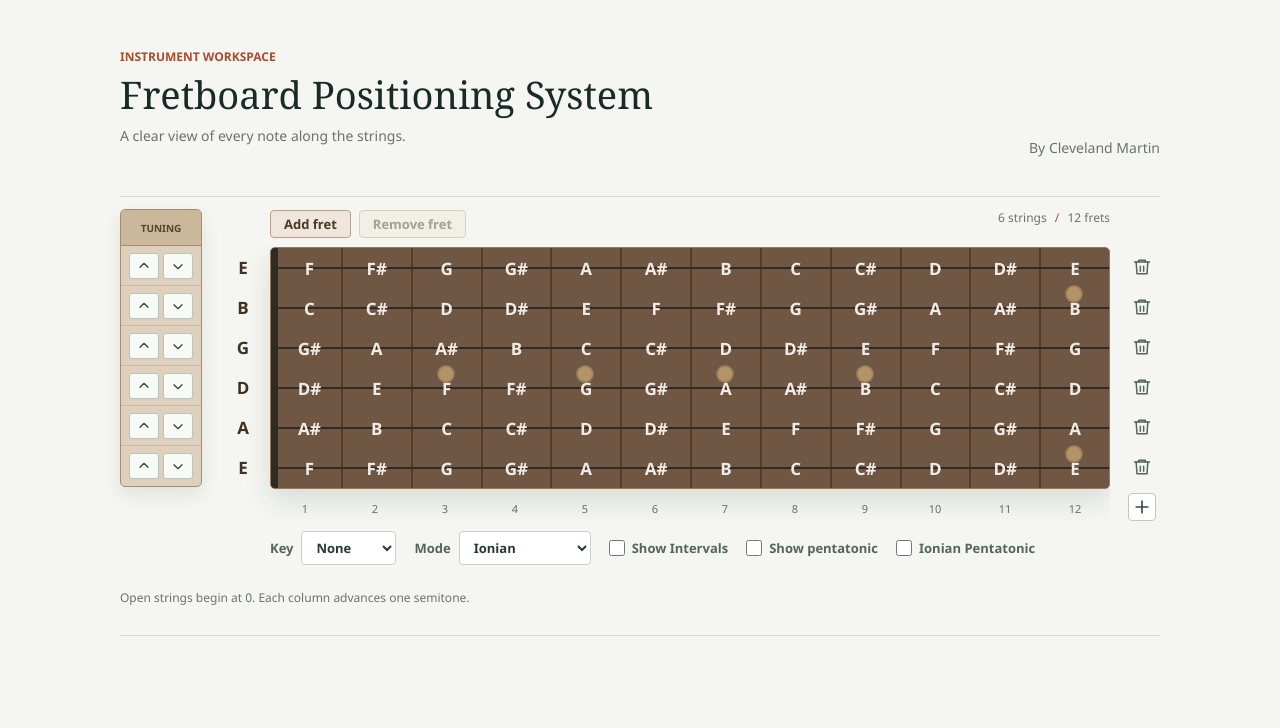
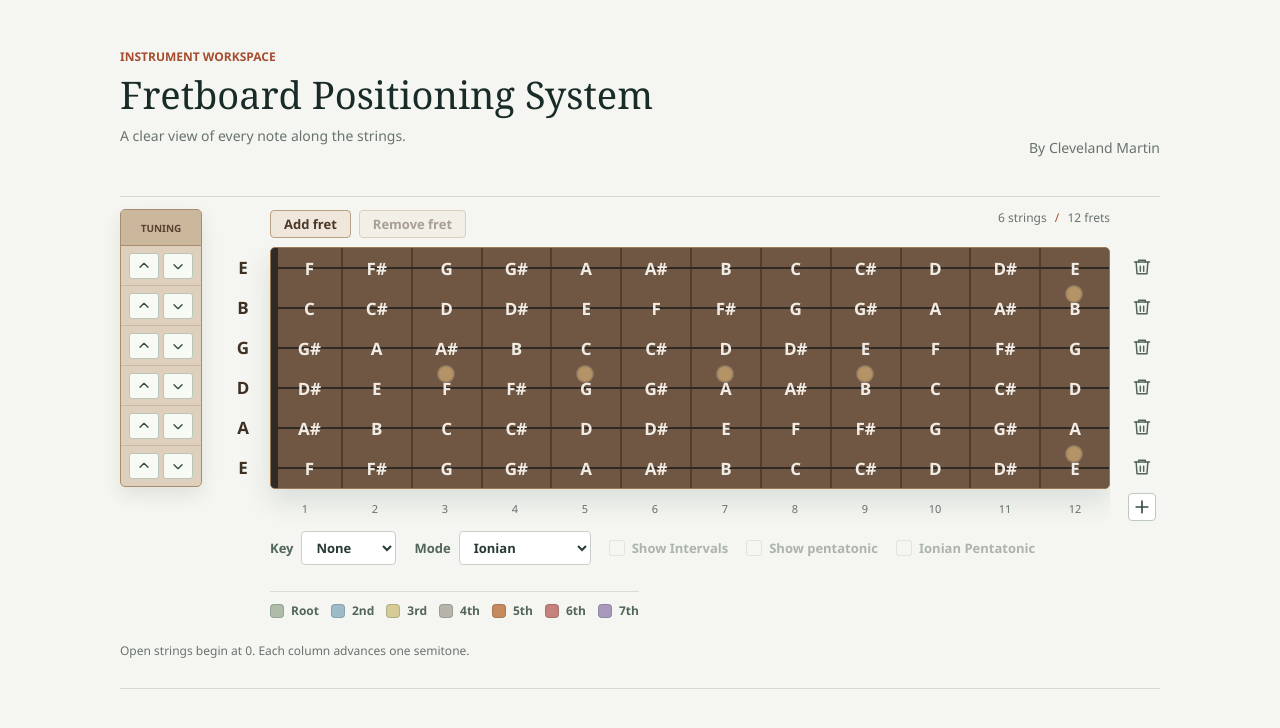
Before and after one commit to ClevelandMartin/FBPS, a React (Vite) app: page / in a window 1280 px wide. Shown: the top 728 px of the page. Built offline with nearby package versions, Linux system fonts and the light colour scheme.

Commit message:
UI Updates! color codes added

```diff
--- a/src/App.css
+++ b/src/App.css
@@ -845,12 +845,53 @@ button:disabled {
 	white-space: nowrap;
 }
 
+.pentatonic-toggle.is-disabled {
+	opacity: 0.45;
+	cursor: not-allowed;
+}
+
 .pentatonic-toggle input {
 	width: 16px;
 	height: 16px;
 	margin: 0;
 	accent-color: #b66c36;
 	cursor: pointer;
+}
+
+.pentatonic-toggle input:disabled {
+	cursor: not-allowed;
+}
+
+.interval-legend {
+	display: flex;
+	flex-wrap: wrap;
+	gap: 8px 12px;
+	margin-top: 16px;
+	padding-top: 12px;
+	border-top: 1px solid #d7dcd5;
+}
+
+.interval-legend-item {
+	display: inline-flex;
+	align-items: center;
+	gap: 7px;
+	color: #52665a;
+	font-size: 12px;
+	font-weight: 650;
+	line-height: 1;
+}
+
+.interval-swatch {
+	display: inline-block;
+	width: 14px;
+	height: 14px;
+	border-radius: 4px;
+	border: 1px solid rgba(38, 59, 52, 0.2);
+	box-sizing: border-box;
+}
+
+.interval-label {
+	white-space: nowrap;
 }
 
 .board-composition {
--- a/src/App.jsx
+++ b/src/App.jsx
@@ -95,7 +95,30 @@ function App() {
     ...(showPentatonic ? pentatonicNotes : []),
     ...(showIonianPentatonic ? ionianPentatonicNotes : []),
   ]
-  const hasHighlightSelection = Boolean(selectedKey) || showIntervals || showPentatonic || showIonianPentatonic
+  const activeHighlightNotes = showPentatonic
+    ? pentatonicNotes
+    : showIonianPentatonic
+      ? ionianPentatonicNotes
+      : selectedKey
+        ? keyNotes
+        : []
+  const intervalHighlightNotes = selectedKey && showIntervals
+    ? showPentatonic
+      ? pentatonicNotes
+      : showIonianPentatonic
+        ? ionianPentatonicNotes
+        : keyNotes
+    : []
+  const intervalLegend = [
+    { label: 'Root', color: scaleDegreeColors[0] },
+    { label: '2nd', color: scaleDegreeColors[1] },
+    { label: '3rd', color: scaleDegreeColors[2] },
+    { label: '4th', color: scaleDegreeColors[3] },
+    { label: '5th', color: scaleDegreeColors[4] },
+    { label: '6th', color: scaleDegreeColors[5] },
+    { label: '7th', color: scaleDegreeColors[6] },
+  ]
+  const hasHighlightSelection = activeHighlightNotes.length > 0 || intervalHighlightNotes.length > 0
   const fretInlayMarkers = Array.from({ length: fretCount - 1 }, (_, index) => index + 1)
     .flatMap(fretNumber => {
       const normalized = fretNumber % 12
@@ -160,6 +183,9 @@ function App() {
                 const isKeyNote = keyNotes.includes(note)
                 const isRootNote = note === selectedKey
                 const isPentatonicNote = outlinedPentatonicNotes.includes(note)
+                const isHighlighted = !hasHighlightSelection
+                  ? true
+                  : activeHighlightNotes.includes(note) || intervalHighlightNotes.includes(note)
                 return (
                   <div className="open-note" key={guitarString.id}>
                   <motion.span
@@ -167,9 +193,7 @@ function App() {
                     layoutId={`string-${guitarString.id}-pitch-${guitarString.pitch}`}
                     transition={{ type: 'spring', stiffness: 320, damping: 30 }}
                     animate={{
-                      opacity: outlinedPentatonicNotes.length
-                        ? isPentatonicNote ? 1 : 0.35
-                        : selectedKey && !isKeyNote ? 0.35 : 1,
+                      opacity: isHighlighted ? 1 : 0,
                       backgroundColor: !selectedKey && !showIntervals && !showPentatonic && !showIonianPentatonic
                         ? 'transparent'
                         : isRootNote ? '#aebca8' : isKeyNote ? showIntervals ? keyNoteColors[note] : '#9dbbc8' : 'transparent',
@@ -215,6 +239,8 @@ function App() {
                     pentatonicNotes={outlinedPentatonicNotes}
                     rootNote={selectedKey}
                     hasHighlightSelection={hasHighlightSelection}
+                    activeHighlightNotes={activeHighlightNotes}
+                    intervalHighlightNotes={intervalHighlightNotes}
                     getNote={getNote}
                   />
                 ))}
@@ -225,7 +251,19 @@ function App() {
               <div className="scale-selectors">
                 <div className="key-selector">
                   <label htmlFor="key-select">Key</label>
-                  <select id="key-select" value={selectedKey} onChange={event => setSelectedKey(event.target.value)}>
+                  <select
+                    id="key-select"
+                    value={selectedKey}
+                    onChange={event => {
+                      const nextKey = event.target.value
+                      setSelectedKey(nextKey)
+                      if (!nextKey) {
+                        setShowIntervals(false)
+                        setShowPentatonic(false)
+                        setShowIonianPentatonic(false)
+                      }
+                    }}
+                  >
                     <option value="">None</option>
                     {notes.map(note => <option key={note} value={note}>{note}</option>)}
                   </select>
@@ -236,21 +274,27 @@ function App() {
                     {Object.keys(modes).map(mode => <option key={mode} value={mode}>{mode[0].toUpperCase() + mode.slice(1)}</option>)}
                   </select>
                 </div>
-                <label className="pentatonic-toggle" htmlFor="show-intervals">
+                <label className={`pentatonic-toggle${!selectedKey ? ' is-disabled' : ''}`} htmlFor="show-intervals">
                   <input
                     id="show-intervals"
                     type="checkbox"
                     checked={showIntervals}
-                    onChange={event => setShowIntervals(event.target.checked)}
+                    disabled={!selectedKey}
+                    onChange={event => {
+                      if (!selectedKey) return
+                      setShowIntervals(event.target.checked)
+                    }}
                   />
                   Show Intervals
                 </label>
-                <label className="pentatonic-toggle" htmlFor="show-pentatonic">
+                <label className={`pentatonic-toggle${!selectedKey ? ' is-disabled' : ''}`} htmlFor="show-pentatonic">
                   <input
                     id="show-pentatonic"
                     type="checkbox"
                     checked={showPentatonic}
+                    disabled={!selectedKey}
                     onChange={event => {
+                      if (!selectedKey) return
                       const checked = event.target.checked
                       setShowPentatonic(checked)
                       if (checked) setShowIonianPentatonic(false)
@@ -258,12 +302,14 @@ function App() {
                   />
                   Show pentatonic
                 </label>
-                <label className="pentatonic-toggle" htmlFor="show-ionian-pentatonic">
+                <label className={`pentatonic-toggle${!selectedKey ? ' is-disabled' : ''}`} htmlFor="show-ionian-pentatonic">
                   <input
                     id="show-ionian-pentatonic"
                     type="checkbox"
                     checked={showIonianPentatonic}
+                    disabled={!selectedKey}
                     onChange={event => {
+                      if (!selectedKey) return
                       const checked = event.target.checked
                       setShowIonianPentatonic(checked)
                       if (checked) setShowPentatonic(false)
@@ -271,6 +317,14 @@ function App() {
                   />
                   Ionian Pentatonic
                 </label>
+                <div className="interval-legend" aria-label="Interval color key">
+                  {intervalLegend.map(({ label, color }) => (
+                    <div className="interval-legend-item" key={label}>
+                      <span className="interval-swatch" style={{ backgroundColor: color }} aria-hidden="true" />
+                      <span className="interval-label">{label}</span>
+                    </div>
+                  ))}
+                </div>
               </div>
             </div>
           </div>
--- a/src/String.tsx
+++ b/src/String.tsx
@@ -10,10 +10,12 @@ interface StringProps {
   pentatonicNotes: string[];
   rootNote: string;
   hasHighlightSelection: boolean;
+  activeHighlightNotes: string[];
+  intervalHighlightNotes: string[];
   getNote: (pitch: number) => string;
 }
 
-function String({ stringId, nutPitch, fretCount, keyNotes, keyNoteColors, showIntervals, pentatonicNotes, rootNote, hasHighlightSelection, getNote }: StringProps) {
+function String({ stringId, nutPitch, fretCount, keyNotes, keyNoteColors, showIntervals, pentatonicNotes, rootNote, hasHighlightSelection, activeHighlightNotes, intervalHighlightNotes, getNote }: StringProps) {
   const pitches = Array.from({ length: fretCount - 1 }, (_, index) => nutPitch + index + 1);
 
   return (
@@ -23,15 +25,16 @@ function String({ stringId, nutPitch, fretCount, keyNotes, keyNoteColors, showIn
         const isKeyNote = keyNotes.includes(note);
         const isRootNote = note === rootNote;
         const isPentatonicNote = pentatonicNotes.includes(note);
+        const isHighlighted = !hasHighlightSelection
+          ? true
+          : activeHighlightNotes.includes(note) || intervalHighlightNotes.includes(note);
         return (
         <div className="note-position" role="gridcell" key={pitch}>
           <motion.span
             layoutId={`string-${stringId}-pitch-${pitch}`}
             transition={{ type: 'spring', stiffness: 320, damping: 30 }}
             animate={{
-              opacity: pentatonicNotes.length
-                ? isPentatonicNote ? 1 : 0.35
-                : keyNotes.length && !isKeyNote ? 0.35 : 1,
+              opacity: isHighlighted ? 1 : 0,
               backgroundColor: !hasHighlightSelection
                 ? 'transparent'
                 : isRootNote ? '#aebca8' : isKeyNote ? showIntervals ? keyNoteColors[note] : '#9dbbc8' : '#705744',
```
